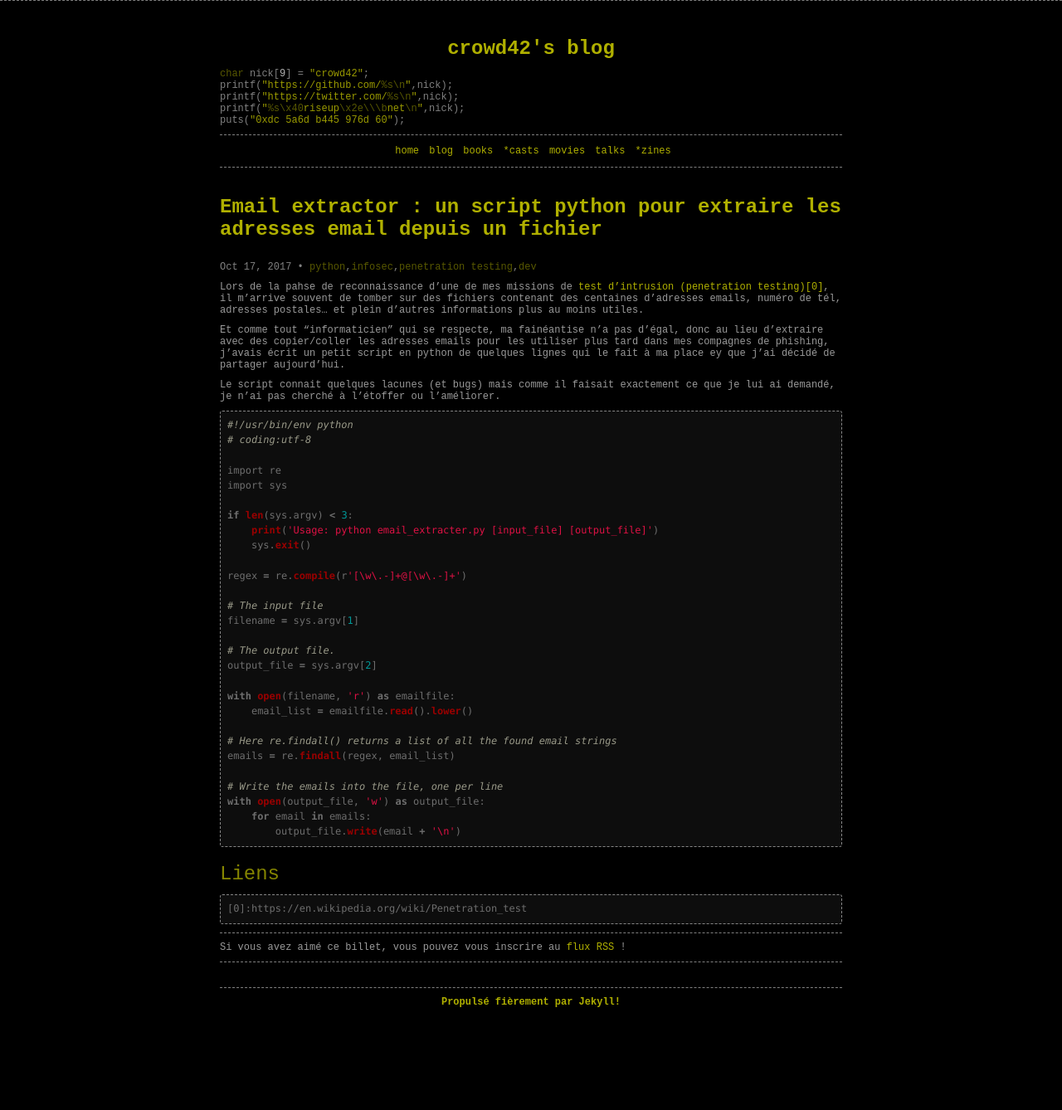
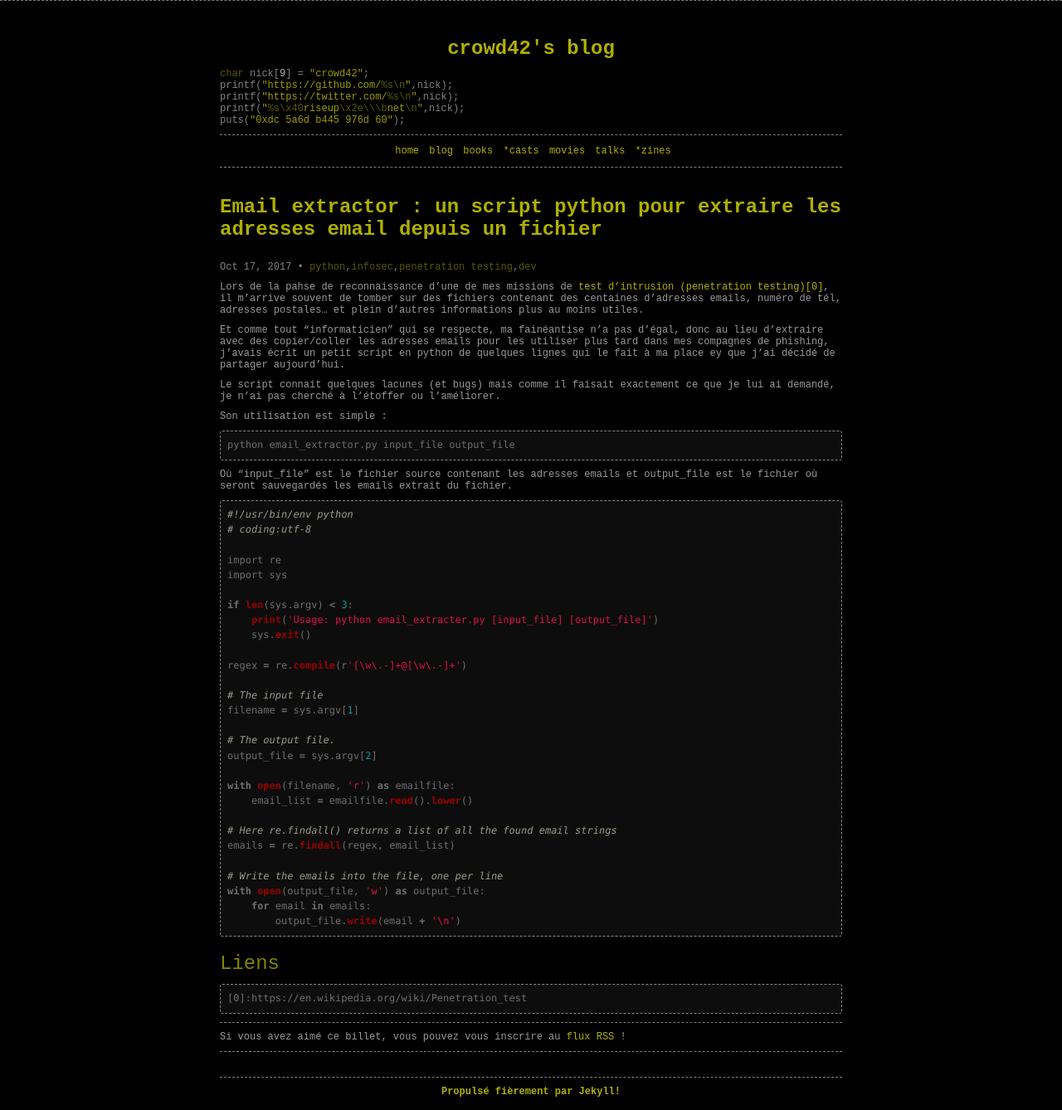
Before and after one commit to crowd42/crowd42.xyz, a Jekyll site: the page built from _posts/2017/2017-10-17-script-python-extraire-adresses-email.md, in a window 1280 px wide. Shown: the whole page at 83% size. Built offline with Jekyll 4.4.1, drawn with Linux system fonts in a browser that asks for light colours; comment, search, counter and statistics services are not loaded; before the commit the page ends 1230 px from its top, so only the background shows below that.

Commit message:
update post

```diff
--- a/_posts/2017/2017-10-17-script-python-extraire-adresses-email.md
+++ b/_posts/2017/2017-10-17-script-python-extraire-adresses-email.md
@@ -16,6 +16,13 @@ Lors de la pahse de reconnaissance d'une de mes missions de [test d'intrusion (p
 Et comme tout "informaticien" qui se respecte, ma fainéantise n'a pas d'égal, donc au lieu d'extraire avec des copier/coller les adresses emails pour les utiliser plus tard dans mes compagnes de phishing, j'avais écrit un petit script en python de quelques lignes qui le fait à ma place ey que j'ai décidé de partager aujourd'hui.
 
 Le script connait quelques lacunes (et bugs) mais comme il faisait exactement ce que je lui ai demandé, je n'ai pas cherché à l'étoffer ou l'améliorer.
+
+Son utilisation est simple :
+~~~
+python email_extractor.py input_file output_file
+~~~
+
+Où "input_file" est le fichier source contenant les adresses emails et output_file est le fichier où seront sauvegardés les emails extrait du fichier.
 
 {% highlight python %}
 #!/usr/bin/env python
```
